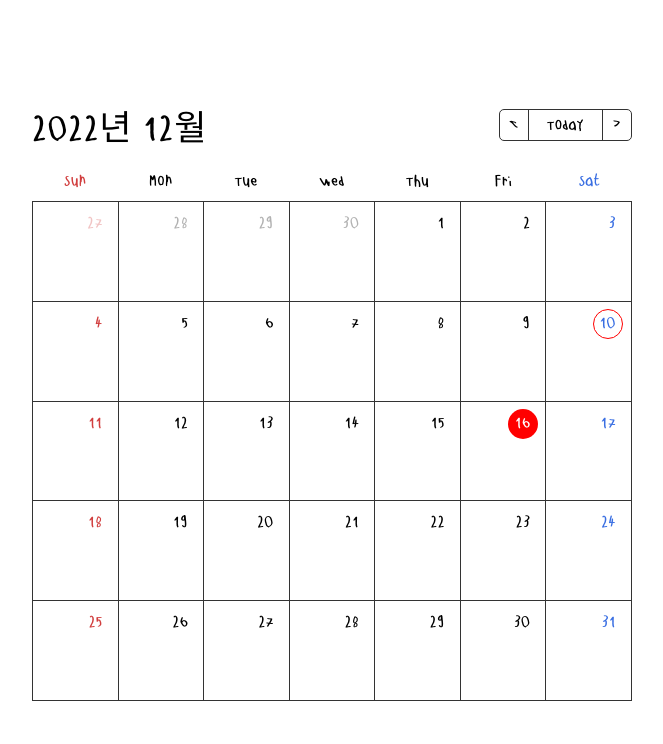
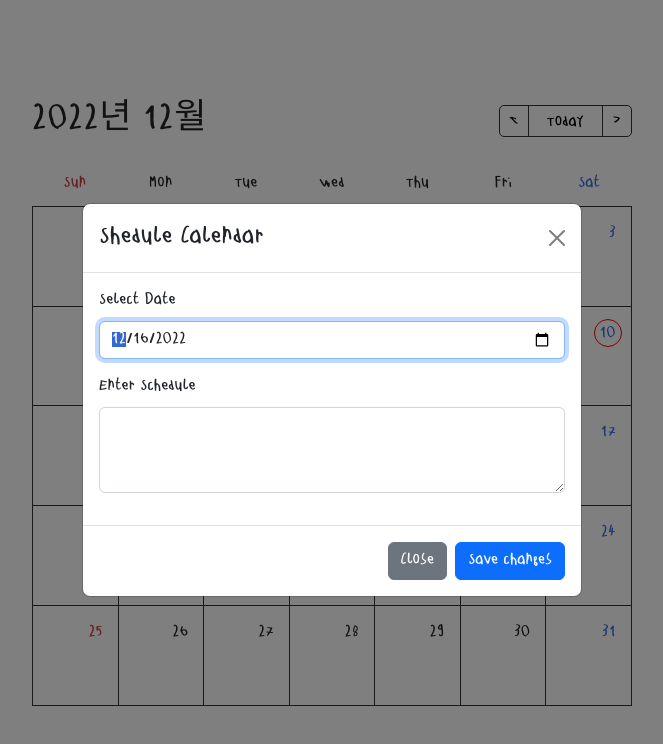
Before and after one commit to ParkYoDo/Calendar-Scheduler, a React (Create React App) app: page / in a window 1280 px wide. Both pictures are taken after a click on the element "10". Shown: the top 744 px of the page, without its empty margins (308-971 px from the left). Built offline with nearby package versions, Linux system fonts and the light colour scheme.

Commit message:
원하는 일자 선택시 모달창 생성

```diff
--- a/package.json
+++ b/package.json
@@ -6,8 +6,10 @@
     "@testing-library/jest-dom": "^5.16.5",
     "@testing-library/react": "^13.4.0",
     "@testing-library/user-event": "^13.5.0",
+    "bootstrap": "^5.2.3",
     "gh-pages": "^4.0.0",
     "react": "^18.2.0",
+    "react-bootstrap": "^2.7.0",
     "react-dom": "^18.2.0",
     "react-scripts": "5.0.1",
     "styled-components": "^5.3.6",
--- a/public/index.html
+++ b/public/index.html
@@ -24,6 +24,12 @@
       work correctly both with client-side routing and a non-root public URL.
       Learn how to configure a non-root public URL by running `npm run build`.
     -->
+    <link
+      rel="stylesheet"
+      href="https://cdn.jsdelivr.net/npm/bootstrap@5.2.3/dist/css/bootstrap.min.css"
+      integrity="sha384-rbsA2VBKQhggwzxH7pPCaAqO46MgnOM80zW1RWuH61DGLwZJEdK2Kadq2F9CUG65"
+      crossorigin="anonymous"
+    />
     <title>React App</title>
   </head>
   <body>
--- a/src/App.js
+++ b/src/App.js
@@ -1,6 +1,9 @@
-import React, { useState } from 'react';
+import React, { useEffect, useState } from 'react';
 import styled, { createGlobalStyle } from 'styled-components';
 import SoftMakerTejeHandwriting from './fonts/SoftMakerTejeHandwriting.ttf';
+import Button from 'react-bootstrap/Button';
+import Form from 'react-bootstrap/Form';
+import Modal from 'react-bootstrap/Modal';
 
 const GlobalStyle = createGlobalStyle`
 @font-face {
@@ -150,17 +153,14 @@ function App() {
 
   const [selected, setSelected] = useState(new Date());
 
+  const [modal, setModal] = useState(false);
+
   const [calendar, setCalendar] = useState({
     year: new Date().getFullYear(), // 2022년
     month: new Date().getMonth(), // 11월(+1해서 사용)
-    modal: {
-      index: '',
-      visible: false,
-    },
     schedule: [],
-    asd: [],
   });
-  const { year, month, modal, schedule } = calendar;
+  const { year, month, schedule } = calendar;
 
   const prevLast = new Date(year, month, 0); //11월 마지막 일
   const thisLast = new Date(year, month + 1, 0); //12월 마지막 일
@@ -183,9 +183,6 @@ function App() {
   for (let i = 1; i < 7 - tlDay; i++) {
     nextDates.push(i);
   }
-
-  // const firstDateIndex = dates.indexOf(1);
-  // const lastDateIndex = dates.lastIndexOf(tlDate);
 
   const prevMonth = () => {
     if (month === 0) {
@@ -223,14 +220,14 @@ function App() {
   );
 
   const makeCalendar = (date, i) => {
-    const condition2 =
+    const condition1 =
       year === today.getFullYear() &&
       month === today.getMonth() &&
       date === today.getDate()
         ? 'today'
         : null;
 
-    const condition3 =
+    const condition2 =
       year === selected.getFullYear() &&
       month === selected.getMonth() &&
       date === selected.getDate()
@@ -242,12 +239,11 @@ function App() {
         key={i}
         data-id={date}
         onClick={(e) => {
-          if (date === parseInt(e.target.dataset.id)) {
-            setSelected(new Date(year, month, date));
-          }
+          setSelected(new Date(year, month, date));
+          modalOpen();
         }}
       >
-        <span className={` ${condition2} ${condition3}`}>{date}</span>
+        <span className={` ${condition1} ${condition2}`}>{date}</span>
       </Datea>
     );
   };
@@ -264,9 +260,14 @@ function App() {
     </Datea>
   );
 
+  const modalOpen = () => {
+    setModal(true);
+  };
+
   return (
     <>
       <GlobalStyle />
+      <ScheduleModal modal={modal} setModal={setModal} selected={selected} />
       <Calendar>
         <Header>
           <YearMonth>
@@ -297,4 +298,79 @@ function App() {
   );
 }
 
+function ScheduleModal({ modal, setModal, selected }) {
+  const selectedDate = `${selected.getFullYear()}-${
+    selected.getMonth() + 1
+  }-${selected.getDate()}`;
+
+  const [input, setInput] = useState({
+    date: selectedDate,
+    schedule: ``,
+  });
+
+  const { date, schedule } = input;
+
+  const modalClose = () => {
+    setModal(false);
+    setInput({
+      date: selectedDate,
+      schedule: ``,
+    });
+  };
+
+  const onChange = (e) => {
+    const { name, value } = e.target;
+    setInput({ ...input, [name]: value });
+  };
+
+  useEffect(() => {
+    console.log(input);
+  }, [input]);
+
+  return (
+    <>
+      <Modal show={modal} onHide={modalClose} centered>
+        <Modal.Header closeButton>
+          <Modal.Title>Shedule Calendar</Modal.Title>
+        </Modal.Header>
+        <Modal.Body>
+          <Form>
+            <Form.Group className="mb-3" controlId="exampleForm.ControlInput1">
+              <Form.Label>Select Date</Form.Label>
+              <Form.Control
+                name="date"
+                type="date"
+                value={date}
+                onChange={onChange}
+                autoFocus
+              />
+            </Form.Group>
+            <Form.Group
+              className="mb-3"
+              controlId="exampleForm.ControlTextarea1"
+            >
+              <Form.Label>Enter Schedule</Form.Label>
+              <Form.Control
+                name="schedule"
+                value={schedule}
+                onChange={onChange}
+                as="textarea"
+                rows={3}
+              />
+            </Form.Group>
+          </Form>
+        </Modal.Body>
+        <Modal.Footer>
+          <Button variant="secondary" onClick={modalClose}>
+            Close
+          </Button>
+          <Button variant="primary" onClick={modalClose}>
+            Save changes
+          </Button>
+        </Modal.Footer>
+      </Modal>
+    </>
+  );
+}
+
 export default App;
```
Also changed, not shown: 1 other file (tests, documents, lock files or other folders).
